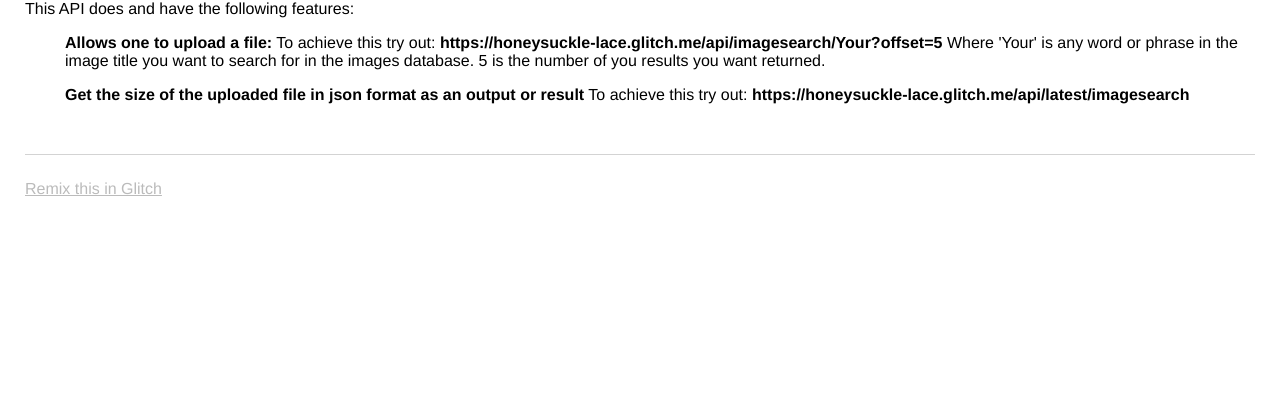
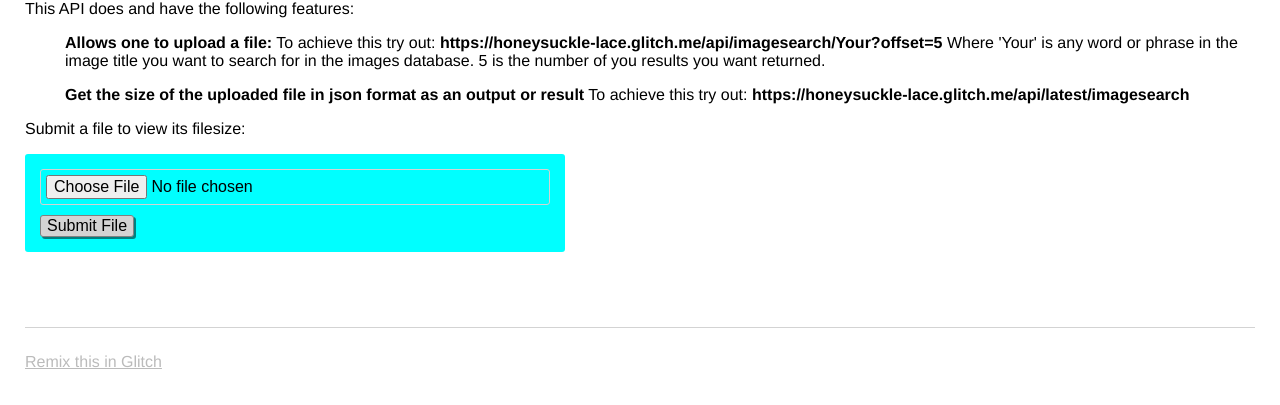
Before and after one commit to AfamO/File-Metadata-Microservice, a website: page views/index.html in a window 1280 px wide. Shown: the part 83-488 px from the top of the page. Drawn offline with nearby package versions, Linux system fonts and the light colour scheme; no server answers.

Commit message:
👲💓 Checkpoint views/index.html:387370 public/style.css:387370

```diff
--- a/public/style.css
+++ b/public/style.css
@@ -32,7 +32,7 @@ form {
   background-color: cyan;
   display: inline-block;
   width: 100%;
-  max-width: 340px;
+  max-width: 540px;
   border-radius: 3px;
 }
 
--- a/server.js
+++ b/server.js
@@ -15,6 +15,10 @@ app.use(express.static('public'));
 app.get("/", function (request, response) {
   response.sendFile(__dirname + '/views/index.html');
 });
+//This path deals with the file upload.
+app.post("/", function (request, response) {
+
+});
 
 
 
--- a/views/index.html
+++ b/views/index.html
@@ -38,6 +38,11 @@
         </ul>
 
       </section>
+
+      <p>Submit a file to view its filesize:</p>
+      <form>
+        <input type="file" placeholder="Upload"><button type="submit">Submit File</button>
+      </form>
     </main>
 
     <footer>
```
